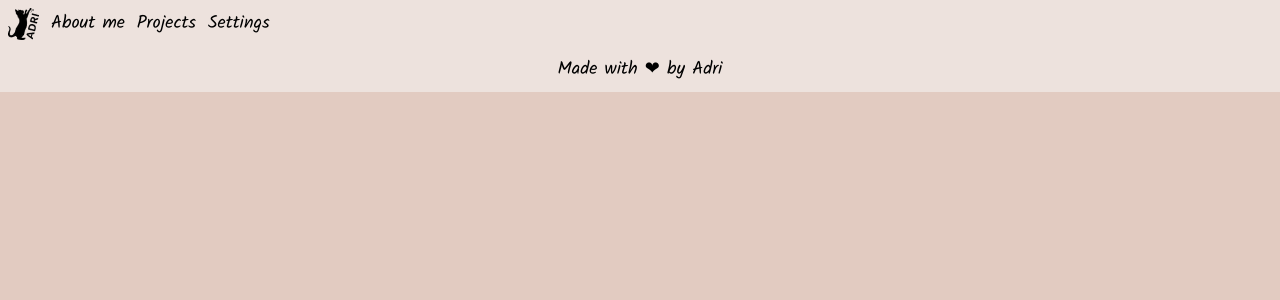
After one commit to Adrigorithm/MyWebsite, a PHP site: page /pages/projects.html in a window 1280 px wide. The commit adds this page. Shown: the top 300 px of the page. Run offline with PHP 8.4, Linux system fonts and the light colour scheme; style sheets or scripts are compiled from the project's sources.

Commit message:
font and theme colours

```diff
--- a/assets/css/input.css
+++ b/assets/css/input.css
@@ -1 +1,24 @@
 @import "tailwindcss";
+
+@theme {
+    --font-kalam: "Kalam", "sans-serif";
+
+    /* dark mode colours */
+    --color-burnt-umber: oklch(45.41% 0.1487 30.87);
+    --color-onyx: oklch(36.08% 0.0078 234.83);
+    --color-dim-gray: oklch(49.47% 0.0079 219.63);
+    --color-night: oklch(15.85% 0.0043 229.13);
+    --color-eerie-black: oklch(27.01% 0.0035 228.92);
+
+    /* light mode colours */
+    --color-taupe: oklch(36.57% 0.029 57.2);
+    --color-dark-moss-green: oklch(40.54% 0.0681 120.41);
+    --color-black-olive: oklch(31.33% 0.039 120.85);
+    --color-melon: oklch(77.13% 0.09 36.11);
+    --color-pale-dogwood: oklch(85.81% 0.0293 46.5);
+}
+
+@font-face {
+    font-family: Kalam;
+    src: url("/assets/fonts/Kalam-Regular.woff2") format("woff2");
+}
--- /dev/null
+++ b/pages/projects.html
@@ -0,0 +1,39 @@
+<!DOCTYPE html>
+<html lang="en">
+
+<head>
+    <meta charset="UTF-8">
+
+    <meta name="viewport" content="width=device-width, initial-scale=1.0">
+    <meta name="author" content="Adriaan Waem">
+    <meta name="description"
+        content="Adri's personal website. You can read about me, what I do, which services I offer and more. This also doubles as an online CV of sorts.">
+    <meta name="keywords" content="adriaan waem, adrigorithm, adri">
+    <meta property="og:title" content="Adri" />
+    <meta property="og:url" content="https://adrigorithm.github.io/" />
+    <meta property="og:image" content="https://adrigorithm.github.io/assets/img/logo.png" />
+
+    <link rel="stylesheet" href="/assets/css/output.css">
+
+    <!-- <script type="module" src="/js/main.js"></script> -->
+
+    <title>Adri's cat tree - Projects</title>
+</head>
+
+<body class="bg-pale-dogwood dark:bg-eerie-black flex flex-col justify-between dark:text-white items-center font-kalam text-lg">
+    <nav class="flex flex-row px-2 bg-neutral-50/50 dark:bg-neutral-950/50 w-full items-center gap-3">
+        <img class="py-2 invert-0 dark:invert" src="/assets/img/logo_s.avif" alt="logo of black cat writing adri">
+        <a class="py-2" href="/"><p>About me</p></a>
+        <a class="py-2" href="/pages/projects.html"><p>Projects</p></a>
+        <a class="py-2" href="/pages/settings.html"><p>Settings</p></a>
+    </nav>
+    <main class="flex flex-col">
+
+    </main>
+    <footer class="text-center bg-neutral-50/50 dark:bg-neutral-950/50 py-2 w-full">
+        Made with ❤ by <span><a href="mailto:adrigorithm@proton.me">Adri</a></span>
+    </footer>
+
+</body>
+
+</html>
```
Also changed, not shown: index.html (+4 -4 lines), pages/settings.html (added, +39 -0 lines), tailwind.config.js (deleted, +0 -12 lines), assets/fonts/Kalam-Regular.woff2 (added).
